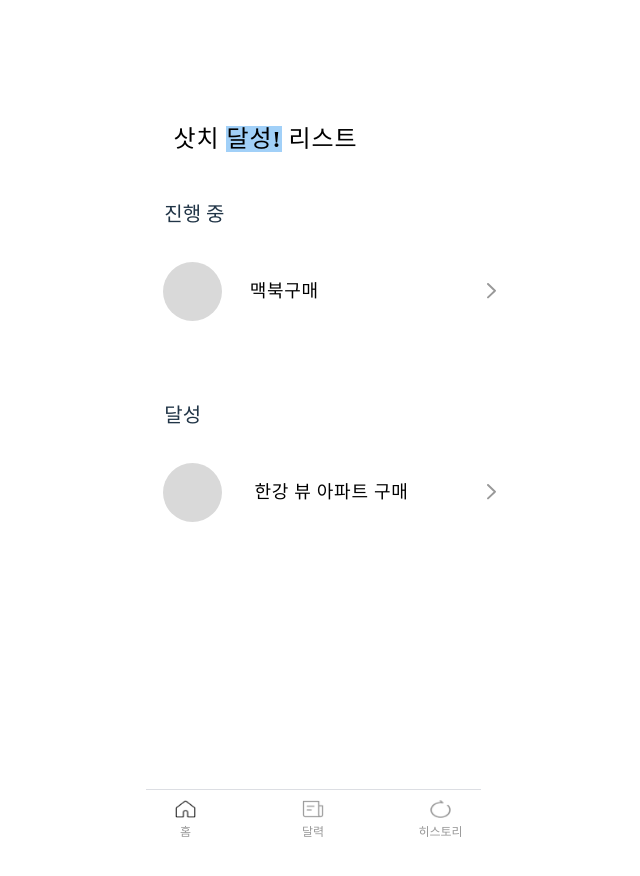
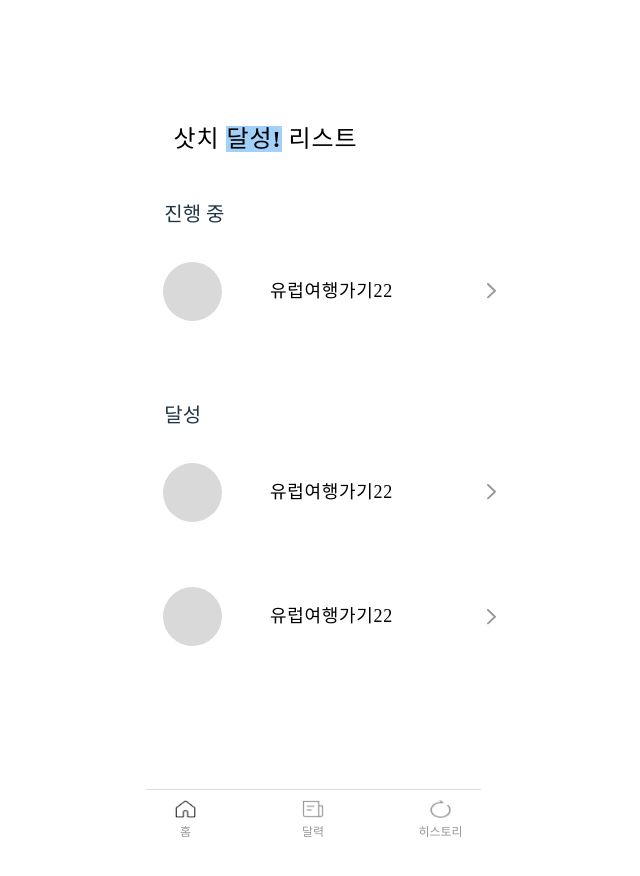
Before and after one commit to soorokim/satch-of-last-5, a React (Vite) app: page /history in a window 1280 px wide. Shown: the top 876 px of the page, without its empty margins (307-947 px from the left). Built offline with nearby package versions, Linux system fonts and the light colour scheme.

Commit message:
feat: Goal List 만들어서 List 뿌려주기

```diff
--- a/src/components/History.tsx
+++ b/src/components/History.tsx
@@ -1,6 +1,5 @@
 import { useNavigate } from 'react-router-dom';
 import styled from 'styled-components';
-import HistoryItem from '../assets/history.svg';
 import Circle from '../assets/circle.svg';
 import pointerIcon from '../assets/pointer.svg';
 import Footer from './Footer';
@@ -15,10 +14,7 @@ const Wrap = styled.div`
   align-items: flex-start;
   justify-content: flex-start;
 `;
-const HistoryIcon = styled.img`
-  margin-top: 20%;
-  margin-left: 5%;
-`;
+
 const Progreesing = styled.div`
   width: 70px;
   height: 30px;
@@ -45,13 +41,15 @@ const CircleImg = styled.img`
   margin-left: 5%;
 `;
 const ProgreesingTitle = styled.div`
-  margin-left: -40%;
+  margin-left: -13%;
   font-family: 'LINE Seed Sans KR';
   font-style: normal;
   font-weight: 400;
   font-size: 18px;
   line-height: 150%;
   letter-spacing: 0.04em;
+
+  color: #000000;
 
   color: #000000;
 `;
@@ -115,12 +113,57 @@ const SatchComplete = styled.span`
   background-color: rgba(121, 188, 246, 0.7);
   background: linear-gradient(rgba(121, 188, 246, 0.7));
 `;
+
+const goalList = [
+  {
+    name: '유럽여행가기22',
+    emoticon: '0',
+    price: 2000000,
+    percent: 0,
+    satchList: [],
+    id: 'e66e4312-fc45-4de4-bfcc-ccddf12d5968',
+    createdAt: '2023-02-25T18:18:48.352Z',
+    endedAt: '2023-02-25T18:18:57.361Z',
+  },
+  {
+    name: '유럽여행가기22',
+    emoticon: '0',
+    price: 2000000,
+    percent: 0,
+    satchList: [],
+    id: '75cd94f0-3253-4d52-88e5-c6a920570fcb',
+    createdAt: '2023-02-25T18:18:58.229Z',
+    endedAt: '2023-02-25T19:04:32.563Z',
+  },
+  {
+    name: '유럽여행가기22',
+    emoticon: '0',
+    price: 2000000,
+    percent: 0,
+    satchList: [
+      {
+        name: '삿치템',
+        price: 34000,
+        date: '2023-02-25T20:57:24.569Z',
+        id: '350e8ca1-1d59-4a03-9d90-791be4fc5629',
+      },
+    ],
+    id: '83c906cf-aca7-45c0-8270-2782ae0a6da6',
+    createdAt: '2023-02-25T18:19:01.608Z',
+  },
+];
+
+const completeList = goalList.filter((v) => v.endedAt !== undefined);
+const progressingList = goalList.filter((v) => v.endedAt === undefined);
+
 const History = () => {
   const navigate = useNavigate();
-  const ProgreesingHandler = () => {
+
+  const progreesingHandler = () => {
     navigate('/');
   };
-  const CompletedHandler = () => {
+  //  달성 아이템 아직 미정
+  const completedHandler = () => {
     navigate('/');
   };
 
@@ -130,22 +173,26 @@ const History = () => {
         <Satch>
           삿치 <SatchComplete>달성!</SatchComplete> 리스트
         </Satch>
-        {/* <HistoryIcon src={HistoryItem} /> */}
         <Progreesing>진행 중</Progreesing>
         {/* 진행중 아이템 */}
+        {progressingList.map((item) => (
           <ProgreesingItem>
             <CircleImg src={Circle} />
-          <ProgreesingTitle>맥북구매</ProgreesingTitle>
-          <Pointer onClick={ProgreesingHandler} src={pointerIcon} />
+            <ProgreesingTitle>{item.name}</ProgreesingTitle>
+            <Pointer onClick={progreesingHandler} src={pointerIcon} />
           </ProgreesingItem>
+        ))}
+
         <div style={{ height: '10px', backgroundColor: '#F8F8FA' }}>{}</div>
         <Completed>달성</Completed>
         {/* 달성 아이템 */}
+        {completeList.map((item) => (
           <CompletedItem>
             <CircleImg src={Circle} />
-          <CompletedTitle>한강 뷰 아파트 구매</CompletedTitle>
-          <Pointer onClick={CompletedHandler} src={pointerIcon} />
+            <CompletedTitle>{item.name}</CompletedTitle>
+            <Pointer onClick={completedHandler} src={pointerIcon} />
           </CompletedItem>
+        ))}
       </Wrap>
       <Footer />
     </div>
```
Lines whose indentation alone changed are shown as unchanged.
